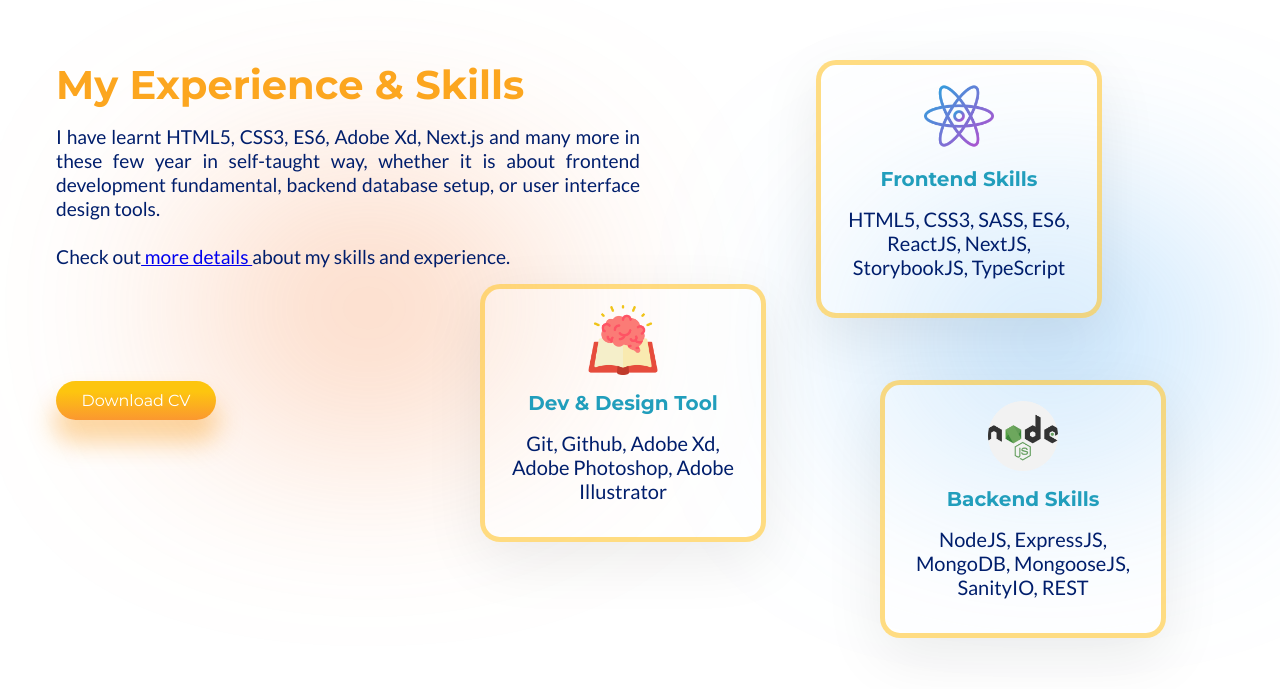
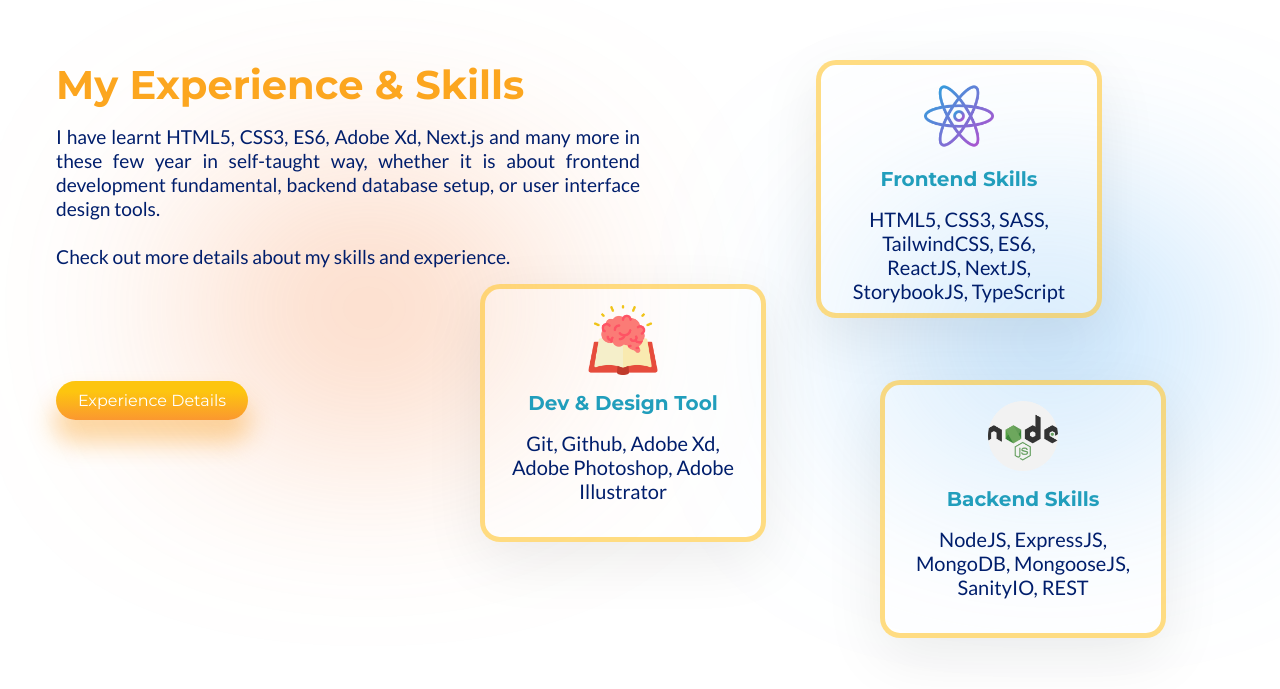
Before and after one commit to zhning1994/ningportfolio, a React (Create React App) app: page / in a window 1280 px wide. Shown: the part 892-1581 px from the top of the page. Built offline with nearby package versions, Linux system fonts and the light colour scheme.

Commit message:
change the layout

```diff
--- a/src/components/Experiences/Experiences.css
+++ b/src/components/Experiences/Experiences.css
@@ -50,7 +50,7 @@
   position: absolute;
 }
 
-.btn-download {
+.btn-skills {
   border-radius: 34px;
   border: none;
   color: white;
@@ -60,7 +60,7 @@
   cursor: pointer;
   box-shadow: 0px 20px 24px 3px rgba(251, 161, 40, 0.42);
   background: linear-gradient(180deg, #fdc50f 26.71%, #fb982f 99.36%);
-  width: 10rem;
+  width: 12rem;
   margin-top: 7rem;
   position: relative;
 }
@@ -78,7 +78,7 @@
   visibility: hidden;
 } */
 
-.btn-download:hover {
+.btn-skills:hover {
   background: none;
   color: #fb982f;
 }
--- a/src/components/Experiences/Experiences.jsx
+++ b/src/components/Experiences/Experiences.jsx
@@ -17,10 +17,9 @@ const Experiences = () => {
           design tools.
           <br />
           <br />
-          Check out
-          <a href="/"> more details </a> about my skills and experience.
+          Check out more details about my skills and experience.
         </span>
-        <button className="btn-download">Download CV</button>
+        <button className="btn-skills">Experience Details</button>
         <div
           className="exp-blur"
           style={{
@@ -36,7 +35,7 @@ const Experiences = () => {
           <Card
             emoji={reactLogo}
             heading="Frontend Skills"
-            detail="HTML5, CSS3, SASS, ES6, ReactJS, NextJS, StorybookJS, TypeScript"
+            detail="HTML5, CSS3, SASS, TailwindCSS, ES6, ReactJS, NextJS, StorybookJS, TypeScript"
           />
         </div>
         <div style={{ top: '20rem', left: '15rem' }}>
```
